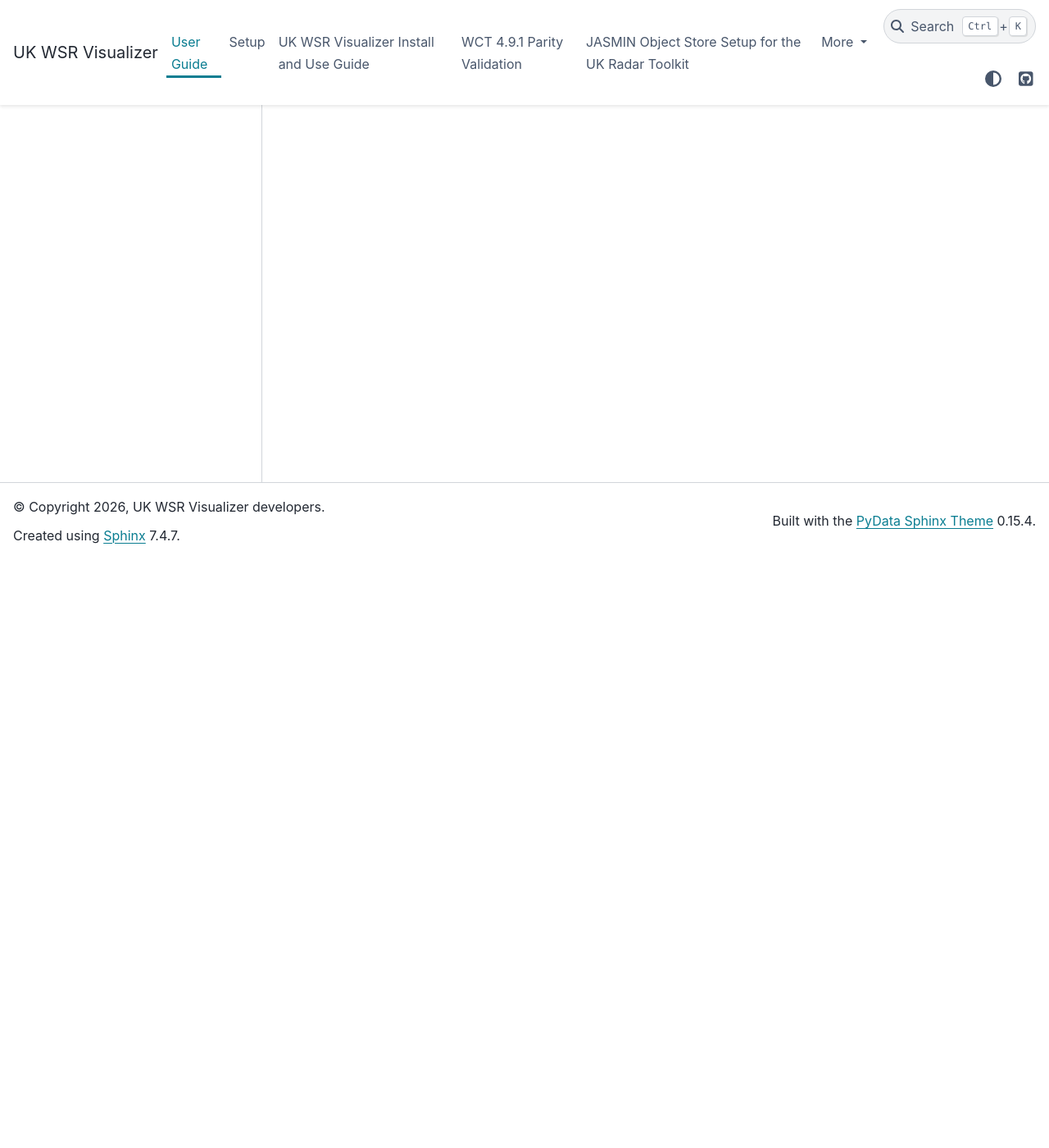
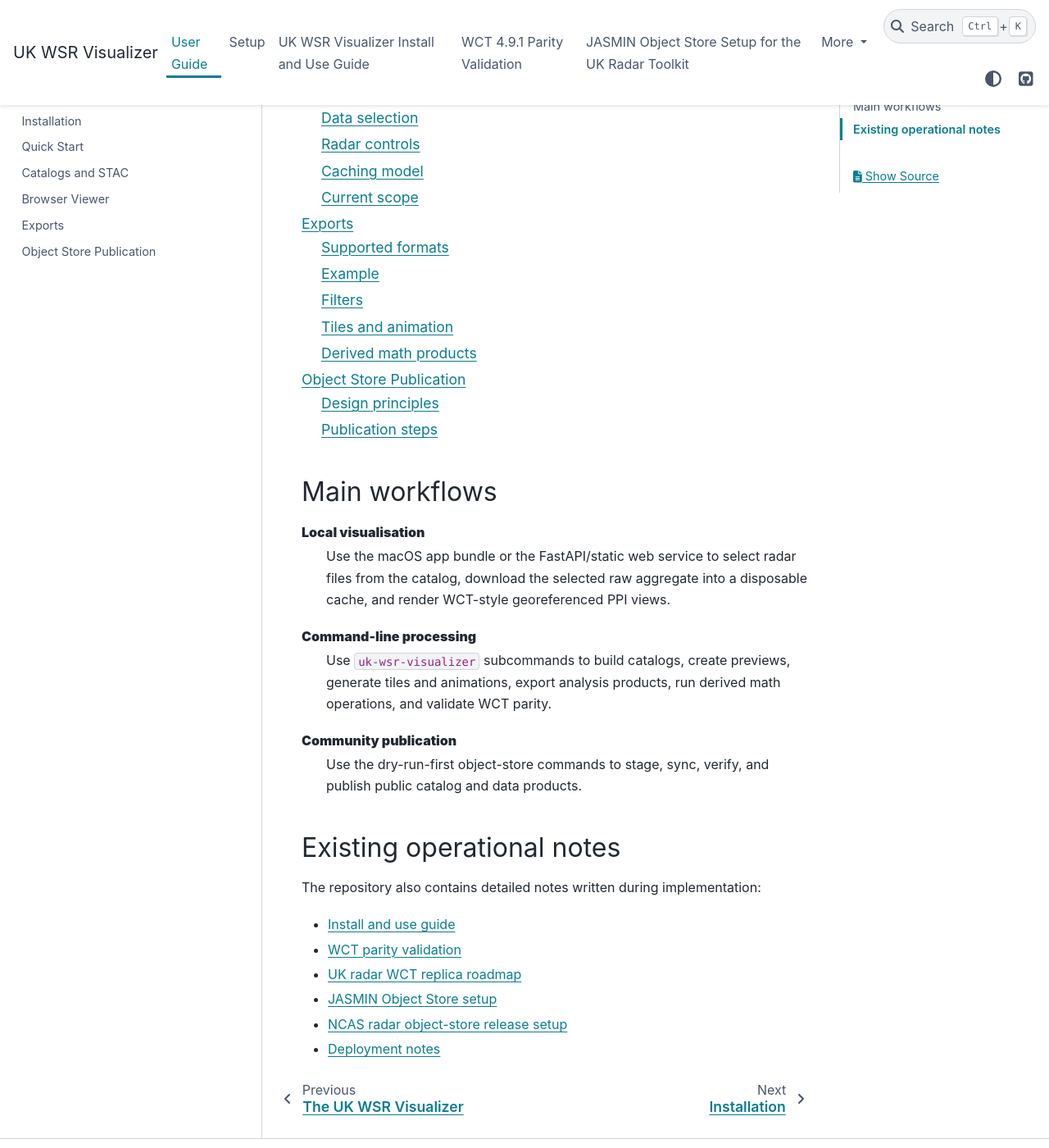
Before and after one commit to rrniii/uk-wsr-visualizer, a Sphinx documentation site: the page built from docs/user_guide.md, in a window 1280 px wide and 1400 px high, scrolled down 718 px. Shown: the whole window at 82% size. Built offline with Sphinx 7.4.7 and the PyData theme 0.15.4, drawn with Linux system fonts in a browser that asks for light colours; some of the changed text lies outside the part shown.

Commit message:
Expand user guide landing page

````diff
--- a/docs/user_guide.md
+++ b/docs/user_guide.md
@@ -1,5 +1,36 @@
 # User Guide
 
-UK WSR Visualizer works with UK WSR aggregate HDF5 radar files.
+This guide covers the operational path from installation to catalog discovery, browser viewing, export generation, and publication workflows.
 
-This page is the entry point for catalog selection and radar display controls.
+```{toctree}
+:maxdepth: 2
+
+user_guide/installation
+user_guide/quickstart
+user_guide/catalogs
+user_guide/viewer
+user_guide/exports
+user_guide/object_store
+```
+
+## Main workflows
+
+**Local visualisation**
+: Use the macOS app bundle or the FastAPI/static web service to select radar files from the catalog, download the selected raw aggregate into a disposable cache, and render WCT-style georeferenced PPI views.
+
+**Command-line processing**
+: Use `uk-wsr-visualizer` subcommands to build catalogs, create previews, generate tiles and animations, export analysis products, run derived math operations, and validate WCT parity.
+
+**Community publication**
+: Use the dry-run-first object-store commands to stage, sync, verify, and publish public catalog and data products.
+
+## Existing operational notes
+
+The repository also contains detailed notes written during implementation:
+
+- [Install and use guide](install_and_use.md)
+- [WCT parity validation](wct_parity_validation.md)
+- [UK radar WCT replica roadmap](uk_radar_wct_replica_roadmap.md)
+- [JASMIN Object Store setup](jasmin_object_store_setup.md)
+- [NCAS radar object-store release setup](ncas_radar_object_store_release.md)
+- [Deployment notes](uk_wsr_visualizer_deployment.md)
````
